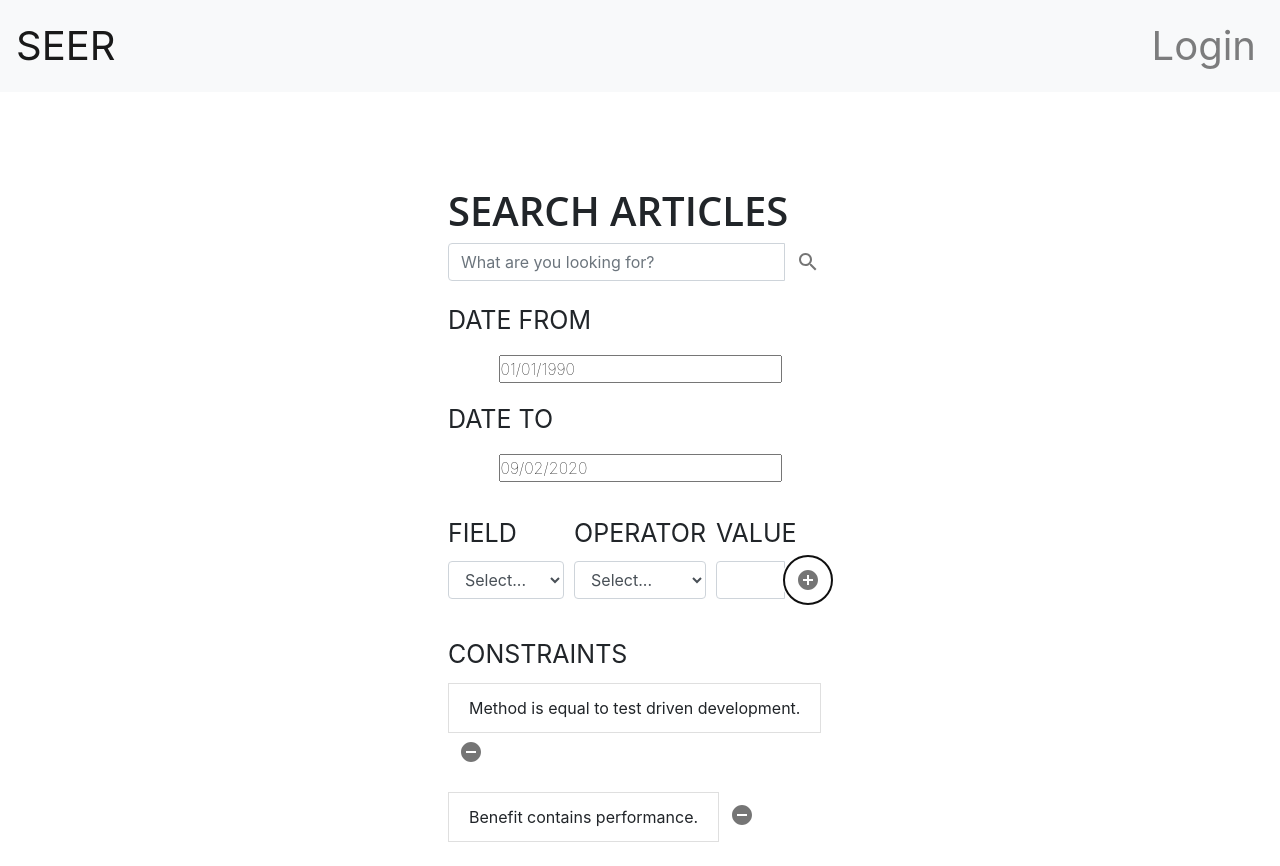
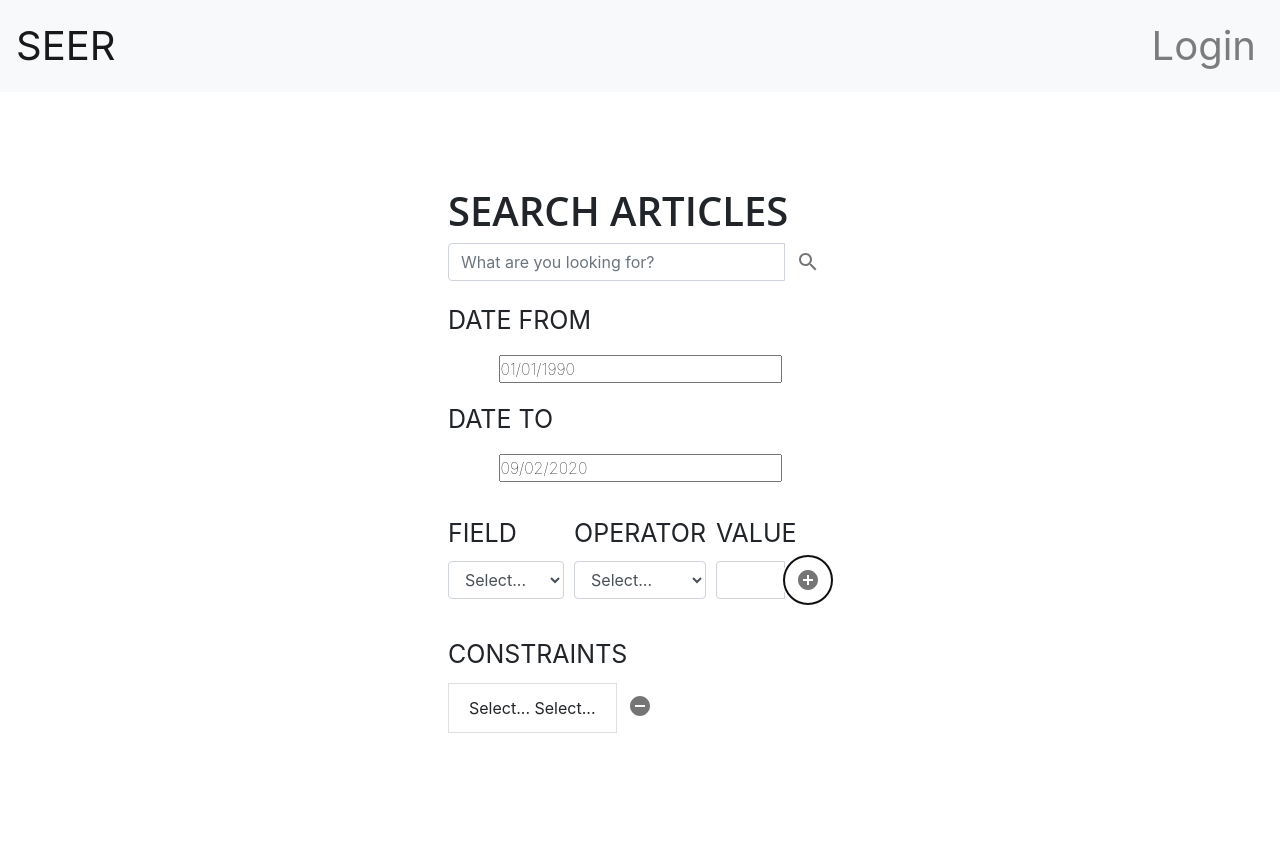
Before and after one commit to RobSnz/2020_SE_A1a, a React (Create React App) app: page / in a window 1280 px wide. Both pictures are taken after a click on the button 808 px from the left and 579 px from the top of the page. Shown: the top 866 px of the page. After the commit the page ends 829 px from the top, so only its background shows below. Built offline with nearby package versions, Linux system fonts and the light colour scheme.

Commit message:
Add/Removal of Constraints

```diff
--- a/src/Home/Home.js
+++ b/src/Home/Home.js
@@ -20,16 +20,21 @@ class Home extends React.Component {
     this.state = {
       search: '',
       dateFrom: new Date("01/01/1990"),
-      dateTo: new Date()
+      dateTo: new Date(),
+      selectField: 'Select...',
+      selectOperator: 'Select...',
+      selectValue: '',
+      constraints: []
     };
 
     this.handleSubmit = this.handleSubmit.bind(this);
-    this.handleSearch = this.handleSearch.bind(this);
     this.handleFromDate = this.handleFromDate.bind(this);
     this.handleToDate = this.handleToDate.bind(this);
-    this.handleFieldChange = this.handleFieldChange.bind(this);
-    this.handleOperatorChange = this.handleOperatorChange.bind(this);
-    this.handleValue = this.handleValue.bind(this);
+    this.selectFieldHandler = this.selectFieldHandler.bind(this);
+    this.addConstraintHandler = this.addConstraintHandler.bind(this);
+    this.selectOperatorHandler = this.selectOperatorHandler.bind(this);
+    this.selectValueHandler = this.selectValueHandler.bind(this);
+    this.removeConstraintHandler = this.removeConstraintHandler.bind(this);
   }
 
   handleSubmit(event) {
@@ -39,15 +44,7 @@ class Home extends React.Component {
 
     console.log(search);
 
-    this.setState({ search: '' })
-  }
-
-  setStartDate = startDate => {
-    this.setState({ startDate });
-  }
-
-  handleSearch(event) {
-    this.setState({ search: event.target.value });
+    this.setState({ search: '' })   //reset all variables?
   }
 
   handleFromDate = dateFrom => {
@@ -55,19 +52,42 @@ class Home extends React.Component {
   };
 
   handleToDate = dateTo => {
-    this.setState({ dateTo })
+    this.setState({ dateTo });
   };
 
-  handleFieldChange(event) {
-    this.setState({ value: event.target.value })
+  selectFieldHandler(event) {
+    this.setState({ selectField: event.target.value });
+  };
+
+  selectOperatorHandler(event) {
+    this.setState({ selectOperator: event.target.value });
+  };
+
+  selectValueHandler(event){
+    this.setState({ selectValue: event.target.value});
   }
 
-  handleOperatorChange(event) {
-    this.setState({ value2: event.target.value })
+  addConstraintHandler(event) {
+    this.setState(state => {
+      const constraints = [...this.state.constraints, { field: this.state.selectField, operator: this.state.selectOperator, value: this.state.selectValue, id: Math.random() * 1000 }];
+
+      this.setState({
+        selectField: 'Select...',
+        selectOperator: 'Select...',
+        selectValue: '',
+        constraints: constraints,
+      })
+    });
   }
 
-  handleValue(event) {
-    this.setState({ value3: event.target.value })
+  removeConstraintHandler = id =>{
+    this.setState(state => {
+      const constraints = this.state.constraints.filter(item => item.id !== id);
+
+      this.setState({
+        constraints: constraints
+      })
+    });
   }
 
   render() {
@@ -109,7 +129,7 @@ class Home extends React.Component {
                 <Form.Row>
                   <Form.Group as={Col} controlId="formGridField">
                     <Form.Label style={{ float: "left" }}>FIELD</Form.Label>
-                    <Form.Control as="select" defaultValue="Select...">
+                    <Form.Control as="select" value={this.state.selectField} onChange={this.selectFieldHandler}>
                       <option>Select...</option>
                       <option>Title</option>
                       <option>Author</option>
@@ -119,7 +139,7 @@ class Home extends React.Component {
                   </Form.Group>
                   <Form.Group as={Col} controlId="formGridOperator">
                     <Form.Label style={{ float: "left" }}>OPERATOR</Form.Label>
-                    <Form.Control as="select" defaultValue="Select...">
+                    <Form.Control as="select" value={this.state.selectOperator} onChange={this.selectOperatorHandler}>
                       <option>Select...</option>
                       <option>Contains</option>
                       <option>Does not contains</option>
@@ -134,10 +154,12 @@ class Home extends React.Component {
                     <Form.Label style={{ float: "left" }}>VALUE</Form.Label>
                     <InputGroup className="mb-3">
                       <FormControl
+                        value = {this.state.selectValue}
+                        onChange = {this.selectValueHandler}
                         aria-describedby="basic-addon2"
                       />
                       <InputGroup.Append>
-                        <IconButton aria-label="add" style={{ float: "right", margin: "-5px 0 0 0" }}>
+                        <IconButton onClick={this.addConstraintHandler} aria-label="add" style={{ float: "right", margin: "-5px 0 0 0" }}>
                           <AddIcon />
                         </IconButton>
                       </InputGroup.Append>
@@ -148,7 +170,17 @@ class Home extends React.Component {
               <div className="constraints">
                 <div className="mainPageHeadings">CONSTRAINTS</div>
                 <ListGroup>
-                  <InputGroup className="mb-3" style={{width:"100%"}}>
+                  {this.state.constraints.map(item => (
+                    <InputGroup className="mb-3" style={{ width: "100%" }}>
+                      <ListGroup.Item>{item.field} {item.operator} {item.value}</ListGroup.Item>
+                      <InputGroup.Append>
+                        <IconButton onClick={() => this.removeConstraintHandler(item.id)} aria-label="remove" style={{ float: "right", margin: "-5px 0 0 0" }}>
+                          <RemoveIcon />
+                        </IconButton>
+                      </InputGroup.Append>
+                    </InputGroup>
+                  ))}
+                  {/*<InputGroup className="mb-3" style={{width:"100%"}}>
                     <ListGroup.Item >Method is equal to test driven development.</ListGroup.Item>
                     <InputGroup.Append>
                       <IconButton aria-label="remove" style={{ float: "right", margin: "-5px 0 0 0" }}>
@@ -163,7 +195,7 @@ class Home extends React.Component {
                         <RemoveIcon />
                       </IconButton>
                     </InputGroup.Append>
-                  </InputGroup>
+                  </InputGroup>*/}
                 </ListGroup>
               </div>
             </div>
```
